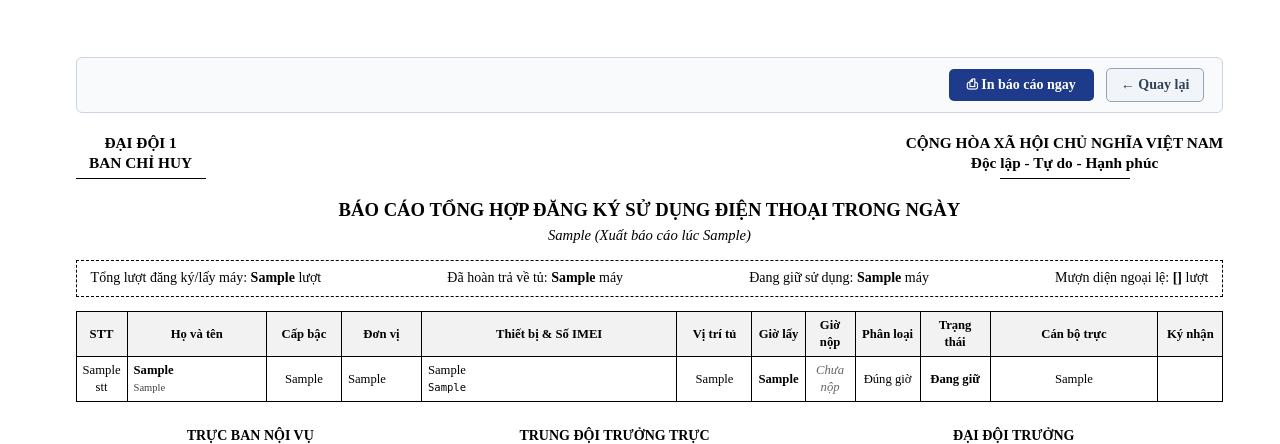
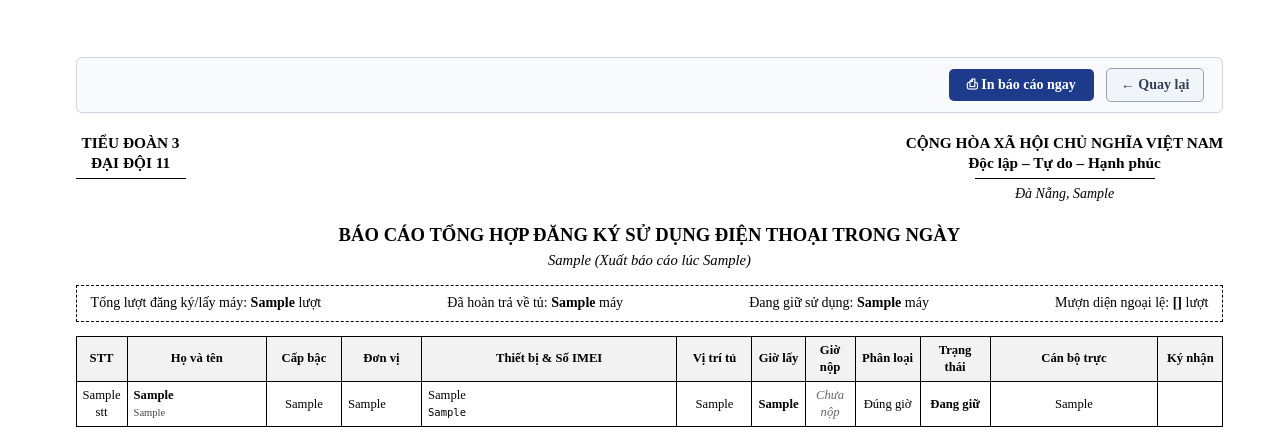
Before and after one commit to trungleminh111/qldt, a Python web app: template templates/bao_cao/in_ngay_a4.html in a window 1280 px wide. Shown: the top 444 px of the page. Run offline with Jinja, Linux system fonts and the light colour scheme; the template is opened without the code that fills it: most values are stand-ins (such as "Sample title", 1, 10 or a date in 2020).

Commit message:
Fix print horizontal lines using vector border and standardize location to Da Nang

```diff
--- a/templates/bao_cao/in_ngay_a4.html
+++ b/templates/bao_cao/in_ngay_a4.html
@@ -12,7 +12,8 @@
     .header-left b { font-size: 11.5pt; text-transform: uppercase; display: block; }
     .header-right { text-align: center; }
     .header-right b { font-size: 11.5pt; display: block; }
-    .line { width: 130px; height: 1px; background: #000; margin: 4px auto 0; }
+    .line-left { width: 110px; height: 0; border: none; border-top: 1.5px solid #000000; margin: 4px auto 0; }
+    .line-right { width: 180px; height: 0; border: none; border-top: 1.5px solid #000000; margin: 4px auto 0; }
     .title { text-align: center; margin: 18px 0 14px; }
     .title h1 { font-size: 14pt; text-transform: uppercase; margin-bottom: 4px; font-weight: bold; }
     .title p { font-style: italic; font-size: 11pt; }
@@ -66,8 +67,11 @@
       gap: 6px;
     }
     @media print {
+      * { -webkit-print-color-adjust: exact !important; print-color-adjust: exact !important; }
       .no-print { display: none !important; }
       body { padding: 0; }
+      .line-left { width: 110px !important; height: 0 !important; border: none !important; border-top: 1.5px solid #000000 !important; display: block !important; margin: 4px auto 0 !important; }
+      .line-right { width: 180px !important; height: 0 !important; border: none !important; border-top: 1.5px solid #000000 !important; display: block !important; margin: 4px auto 0 !important; }
       @page { size: A4 portrait; margin: 15mm 12mm 15mm 18mm; }
     }
   </style>
@@ -84,14 +88,15 @@
 
   <div class="header">
     <div class="header-left">
-      <b>ĐẠI ĐỘI 1</b>
-      <b>BAN CHỈ HUY</b>
-      <div class="line"></div>
+      <b>TIỂU ĐOÀN 3</b>
+      <b>ĐẠI ĐỘI 11</b>
+      <div class="line-left" style="width: 110px; height: 0; border: none; border-top: 1.5px solid #000000; margin: 4px auto 0;"></div>
     </div>
     <div class="header-right">
       <b>CỘNG HÒA XÃ HỘI CHỦ NGHĨA VIỆT NAM</b>
-      <b>Độc lập - Tự do - Hạnh phúc</b>
-      <div class="line"></div>
+      <b>Độc lập – Tự do – Hạnh phúc</b>
+      <div class="line-right" style="width: 180px; height: 0; border: none; border-top: 1.5px solid #000000; margin: 4px auto 0;"></div>
+      <p style="font-style: italic; font-size: 10.5pt; margin-top: 6px;">Đà Nẵng, {{ ngay_in_chu }}</p>
     </div>
   </div>
 
```
Also changed, not shown: templates/bao_cao/in_a4.html (+28 -6 lines), templates/ca_truc/bien_ban.html (+6 -4 lines), tests/test_daily_report_and_navigation.py (+7 -0 lines).
